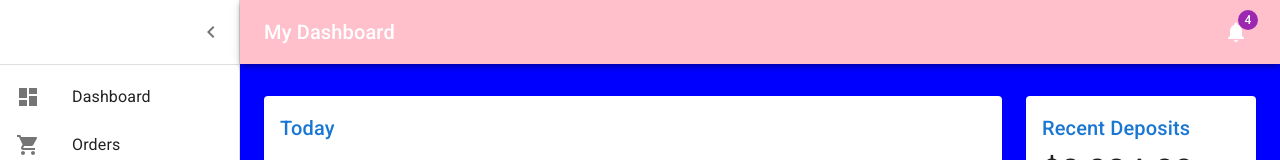
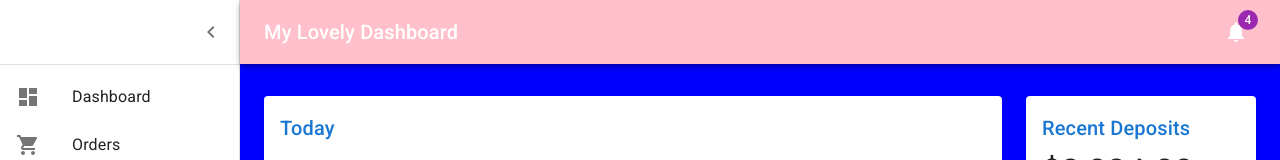
Before and after one commit to TatsianaLohinava/visual-testing-tools, a React (Vite) app: page / in a window 1280 px wide. Shown: the top 160 px of the page. Built offline with nearby package versions, Linux system fonts and the light colour scheme.

Commit message:
ignore heading

```diff
--- a/src/Dashboard.tsx
+++ b/src/Dashboard.tsx
@@ -123,8 +123,9 @@ export default function Dashboard() {
               color="inherit"
               noWrap
               sx={{ flexGrow: 1 }}
+              data-happo-hide=""
             >
-              My Dashboard
+              My Lovely Dashboard
             </Typography>
             <IconButton color="inherit">
               <Badge badgeContent={4} color="secondary">
```
